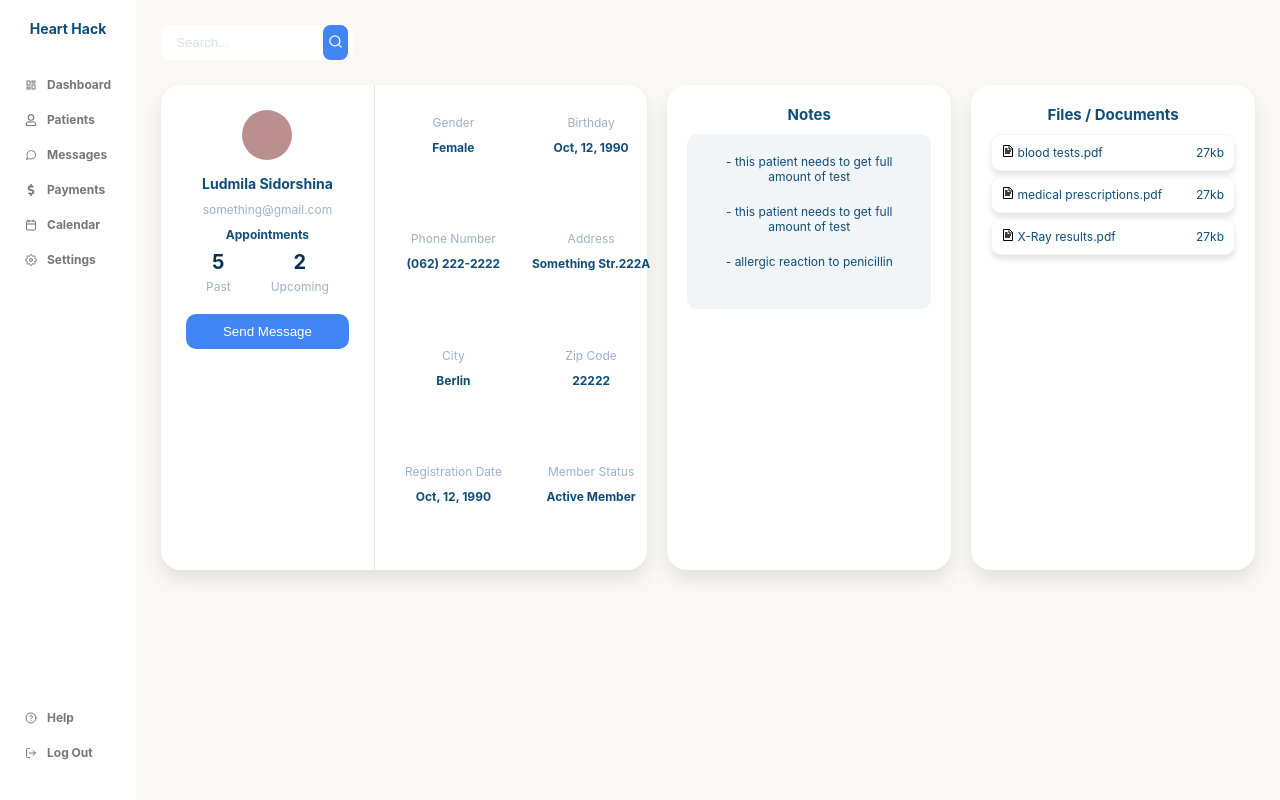
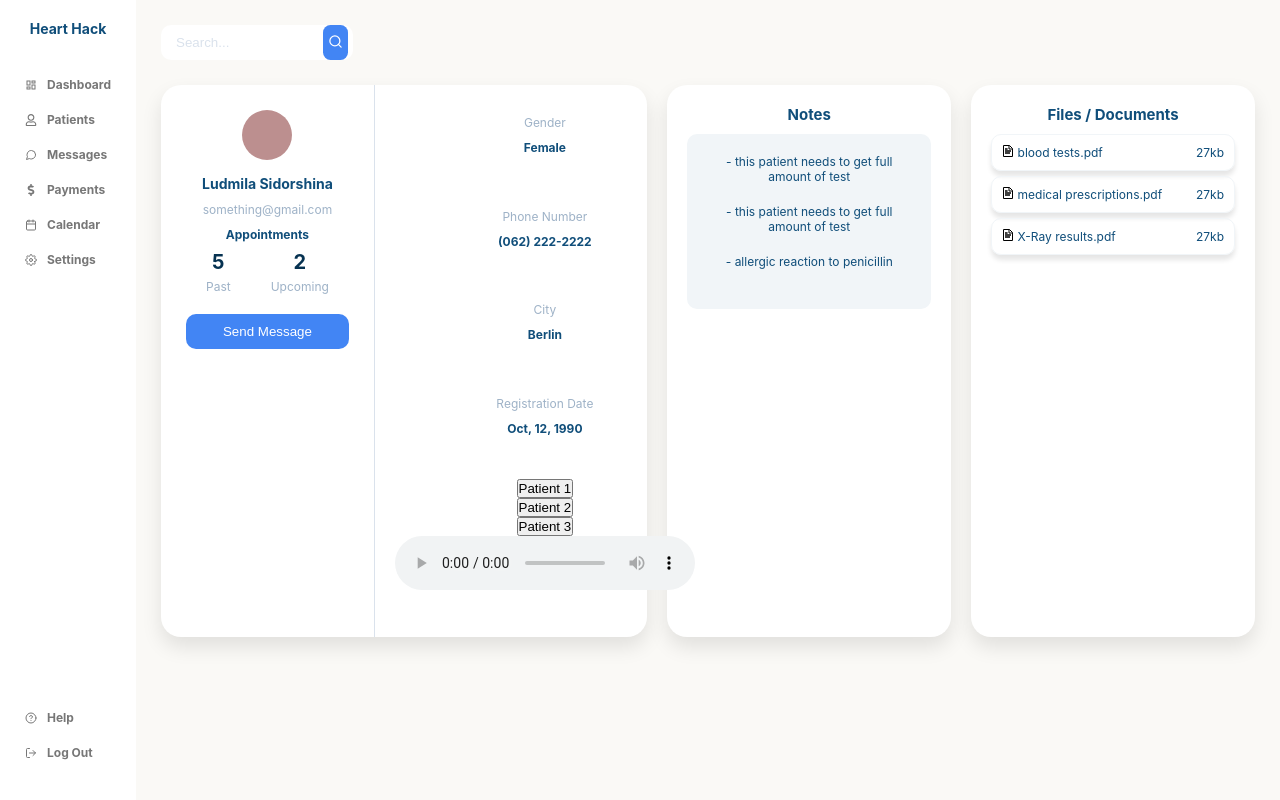
Before and after one commit to amitofsk/hearthark, a React (Create React App) app: page /doctor in a window 1280 px wide. Shown: the top 800 px of the page. Built offline with nearby package versions, Linux system fonts and the light colour scheme.

Commit message:
Added buttons to read from file for each patient

```diff
--- a/src/components/patient/patient.component.jsx
+++ b/src/components/patient/patient.component.jsx
@@ -1,13 +1,14 @@
 import React from "react";
-
 import "./patient.styles.scss";
 
+
 const Patient = () => {
+
   return (
     <article className="patient">
       <div className="patient__info-main">
         <div className="patient__img" />
-        <h3>ludmila sidorshina</h3>
+        <h3 id='displayName'>ludmila sidorshina</h3>
         <span className="patient__email">something@gmail.com</span>
         <div className="patient__appointment-container">
           <span className="patient__appointment-text">appointments</span>
@@ -39,16 +40,16 @@ const Patient = () => {
           <span className="patient__info-value">(062) 222-2222</span>
         </div>
         <div className="patient__info-group">
-          <span className="patient__info-name">address</span>
-          <span className="patient__info-value">something str.222A</span>
+          <span className="patient__info-name">Height</span>
+          <span className="patient__info-value"><p id="displayHeight">160</p></span>
         </div>
         <div className="patient__info-group">
           <span className="patient__info-name">city</span>
-          <span className="patient__info-value">berlin</span>
+          <span className="patient__info-value"><p id="displayCity">berlin</p></span>
         </div>
         <div className="patient__info-group">
-          <span className="patient__info-name">zip code</span>
-          <span className="patient__info-value">22222</span>
+          <span className="patient__info-name">weight</span>
+          <span className="patient__info-value"><p id="displayWeight">80</p></span>
         </div>
         <div className="patient__info-group">
           <span className="patient__info-name">registration date</span>
@@ -58,9 +59,94 @@ const Patient = () => {
           <span className="patient__info-name">member status</span>
           <span className="patient__info-value">active member</span>
         </div>
-      </div>
+	  <div>
+	  <button type="button" onClick={()=> updatePatientInfo('Sarah')}>Patient 1</button>
+	  <br></br>
+	  <button type="button" onClick={()=> updatePatientInfo('Jenny')}>Patient 2</button>
+	  <br></br>
+	  <button type="button" onClick={()=>updatePatientInfo('Isaac')}>Patient 3</button>
+	  <br></br>
+	  <audio id="audiox" controls>
+	  <source id="mysource" src="sonar.ogg" type="audio/mpeg"></source>
+	  </audio>
+	  </div>
+	  <div>
+	  <p id="tempStorage" hidden >Yo</p>
+	  </div>
+	  </div>
     </article>
   );
 };
 
+
+//This function is taken from: https://stackoverflow.com/questions/14446447/how-to-read-a-local-text-file
+function readTextFile(file) {
+  var rawFile = new XMLHttpRequest();
+  var allText="";
+  rawFile.open("GET", file, false);
+  rawFile.onreadystatechange = function () {
+    if (rawFile.readyState === 4) {
+      if (rawFile.status === 200 || rawFile.status == 0) {
+        allText = rawFile.responseText;
+         document.getElementById("tempStorage").innerHTML = allText;
+        //    alert(allText);
+      }
+    }
+  };
+  rawFile.send(null);
+}
+
+function updatePatientInfo(inName) {
+  //
+  //OK, for now I'm hard coding this...
+  //This needs to be fixed to work more generally...
+  var temp=readTextFile("patientData.txt");
+  var nameString=inName;
+  var allData= document.getElementById('tempStorage').innerHTML;
+  //document.getElementById('tempStorage').innerHTML=allData;
+  var strStartPoint = 0;
+  var strEndPoint = 10;
+  var rowData1 = "";
+  var rowData2 = "";
+  var rowData3 = "";
+  var correctData = "";
+  var updatedName="";
+  var updatedCity="";
+  var updatedAge="";
+  var updatedWeight="";
+  var updatedHeight="";
+  var updatedSound="";
+  //strEndPoint=allData.indexOf(';');
+  rowData1 = allData.substr(0, 43);
+  rowData2 = allData.substr(45, 43);
+  rowData3 = allData.substr(90, 43);
+  //Again...  I'm hard coding this for now...
+  if (rowData1[0] === nameString[0]) {
+    correctData = rowData1;
+  } else if (rowData2[0]=== nameString[0]) {
+    correctData = rowData2;
+  } else if (rowData3[0] === nameString[0]) {
+    correctData = rowData3;
+  } else {
+    correctData = "Not Found";
+  }
+  updatedName=correctData.substr(0,5);
+  updatedCity=correctData.substr(7,9);
+  updatedAge=correctData.substr(18,2);
+  updatedWeight=correctData.substr(30,2);
+  updatedHeight=correctData.substr(24,4);
+  updatedSound=correctData.substr(34,9);
+  document.getElementById('displayName').innerHTML=updatedName;
+  document.getElementById('displayCity').innerHTML=updatedCity;
+  document.getElementById('displayWeight').innerHTML=updatedWeight;
+  document.getElementById('displayHeight').innerHTML=updatedHeight;
+
+  var audio=document.getElementById("audiox");
+  var source=document.getElementById("mysource");
+  source.src=updatedSound;
+  audio.load();
+
+}
+
+
 export default Patient;
```
